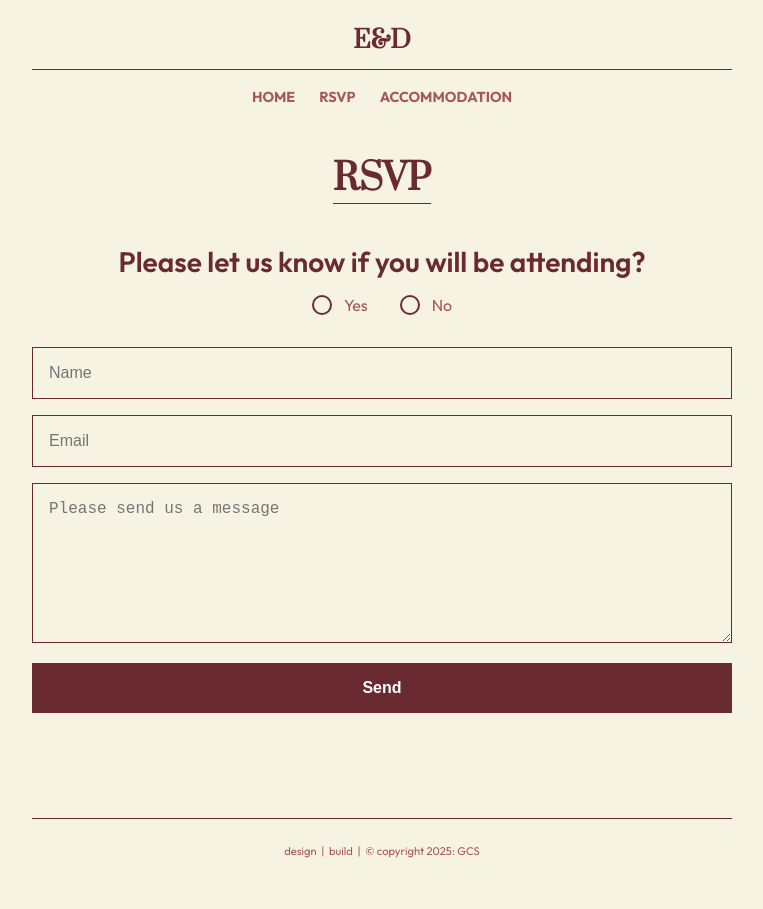
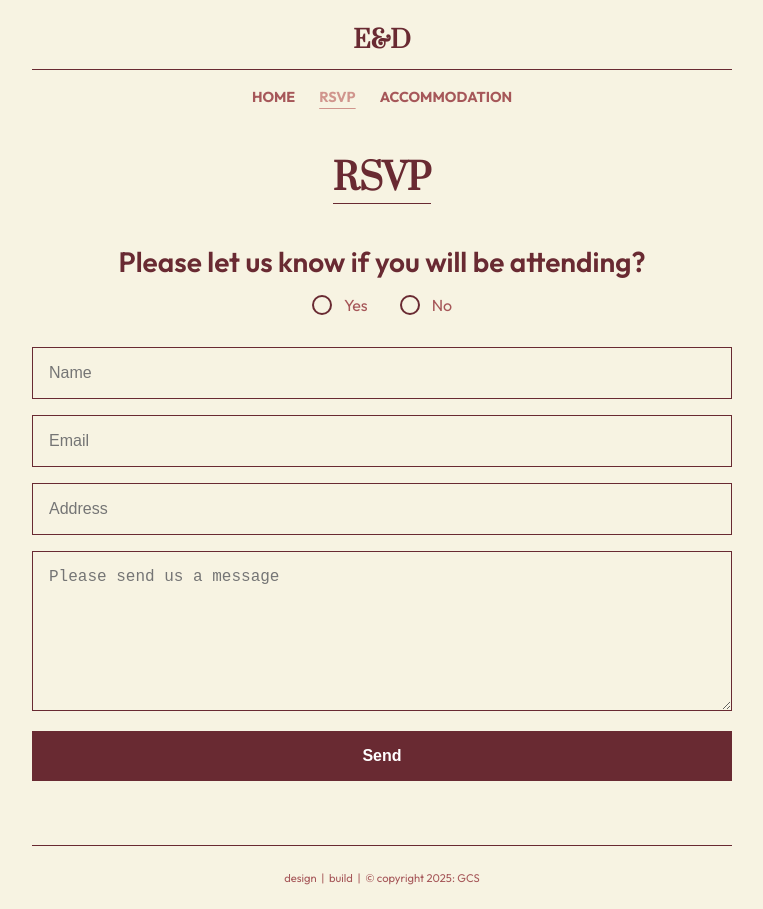
Before and after one commit to GarySimons/ellia-dylan-wedding, a React (Create React App) app: page /rsvp in a window 1280 px wide. Shown: the whole page, without its empty margins (258-1021 px from the left). Before the commit the page ends 882 px from the top, so only its background shows below. Built offline with nearby package versions, Linux system fonts and the light colour scheme; a web font is replaced by a local one.

Commit message:
Added message div to submit. disable inputs if radio btns notclicked

```diff
--- a/src/components/EmailFormStyles.scss
+++ b/src/components/EmailFormStyles.scss
@@ -9,6 +9,7 @@
     display: flex;
     flex-direction: column;
     gap: 1rem;
+    position: relative;
   }
 
   input {
@@ -124,3 +125,24 @@
     }
   }
 }
+
+.succsess-message {
+  display: flex;
+  justify-content: center;
+  align-items: center;
+  width: 90vw;
+  max-width: 20rem;
+  padding: 1rem;
+  background-color: $main-red;
+  font-size: 1.5rem;
+  font-weight: 700;
+  text-align: center;
+  position: absolute;
+  top: 50%;
+  left: 50%;
+  transform: translate(-50%, -50%);
+
+  p {
+    color: #ffffff;
+  }
+}
--- a/src/components/NavbarSaveDate.js
+++ b/src/components/NavbarSaveDate.js
@@ -38,8 +38,8 @@ const NavbarSaveDate = () => {
           </li>
           <li>
             <Link
-              to="/contact"
-              className={location.pathname === "/contact" ? "active-link" : ""}
+              to="/rsvp"
+              className={location.pathname === "/rsvp" ? "active-link" : ""}
             >
               RSVP
             </Link>
--- a/src/components/SaveForm.js
+++ b/src/components/SaveForm.js
@@ -1,4 +1,4 @@
-import React, { useState } from "react";
+import React, { useState, useEffect } from "react";
 import emailjs from "emailjs-com";
 import "./EmailFormStyles.scss";
 
@@ -6,26 +6,36 @@ const SaveForm = () => {
   const [formData, setFormData] = useState({
     name: "",
     email: "",
+    address: "",
     message: "",
     attendance: "",
   });
 
   const [status, setStatus] = useState("");
 
+  useEffect(() => {
+    const savedData = localStorage.getItem("saveFormData");
+    if (savedData) {
+      setFormData(JSON.parse(savedData));
+    }
+  }, []);
+
   const handleInputChange = (e) => {
     const { name, value } = e.target;
-    setFormData((prev) => ({
-      ...prev,
+    const updatedFormData = {
+      ...formData,
       [name]: value,
-    }));
+    };
+    setFormData(updatedFormData);
+    localStorage.setItem("saveFormData", JSON.stringify(updatedFormData));
   };
 
   const sendEmail = (e) => {
     e.preventDefault();
 
-    const { name, email, message, attendance } = formData;
+    const { name, email, address, message, attendance } = formData;
 
-    if (!name || !email || !message || !attendance) {
+    if (!name || !email || !address || !message || !attendance) {
       setStatus("Please fill out all fields.");
       return;
     }
@@ -44,9 +54,11 @@ const SaveForm = () => {
           setFormData({
             name: "",
             email: "",
+            address: "",
             message: "",
             attendance: "",
           });
+          localStorage.removeItem("saveFormData");
         },
         (error) => {
           console.log(error.text);
@@ -57,6 +69,8 @@ const SaveForm = () => {
         setTimeout(() => setStatus(""), 5000);
       });
   };
+
+  const isDisabled = formData.attendance === "";
 
   return (
     <div className="contact-form">
@@ -95,6 +109,7 @@ const SaveForm = () => {
             </label>
           </div>
         </div>
+
         <div>
           <input
             type="text"
@@ -104,6 +119,7 @@ const SaveForm = () => {
             value={formData.name}
             onChange={handleInputChange}
             required
+            disabled={isDisabled}
           />
         </div>
 
@@ -116,6 +132,20 @@ const SaveForm = () => {
             value={formData.email}
             onChange={handleInputChange}
             required
+            disabled={isDisabled}
+          />
+        </div>
+
+        <div>
+          <input
+            type="text"
+            id="address"
+            name="address"
+            placeholder="Address"
+            value={formData.address}
+            onChange={handleInputChange}
+            required
+            disabled={isDisabled}
           />
         </div>
 
@@ -127,15 +157,22 @@ const SaveForm = () => {
             value={formData.message}
             onChange={handleInputChange}
             required
+            disabled={isDisabled}
           ></textarea>
         </div>
 
         <div>
-          <button type="submit">Send</button>
+          <button type="submit" disabled={isDisabled}>
+            Send
+          </button>
         </div>
       </form>
 
-      {status && <p>{status}</p>}
+      {status && (
+        <div className="succsess-message">
+          <p>{status}</p>
+        </div>
+      )}
     </div>
   );
 };
--- a/src/routes/HomeStyles.scss
+++ b/src/routes/HomeStyles.scss
@@ -63,7 +63,6 @@
       @media (min-width: 480px) {
         margin: -3rem -3.5rem -4rem -3.5rem;
         font-size: 13rem;
-        opacity: 1;
       }
     }
   }
@@ -102,7 +101,7 @@
     text-align: center;
 
     &.save {
-      font-size: 2.5rem;
+      font-size: 3.5rem;
 
       @media (min-width: 480px) {
         font-size: 5rem;
@@ -202,7 +201,7 @@
 
   @media screen and (min-width:420px) {
     font-size: 3rem;
-    margin: 3rem 0 2rem 0;
+    margin: 0 0 2rem 0;
   }
 }
 
```
